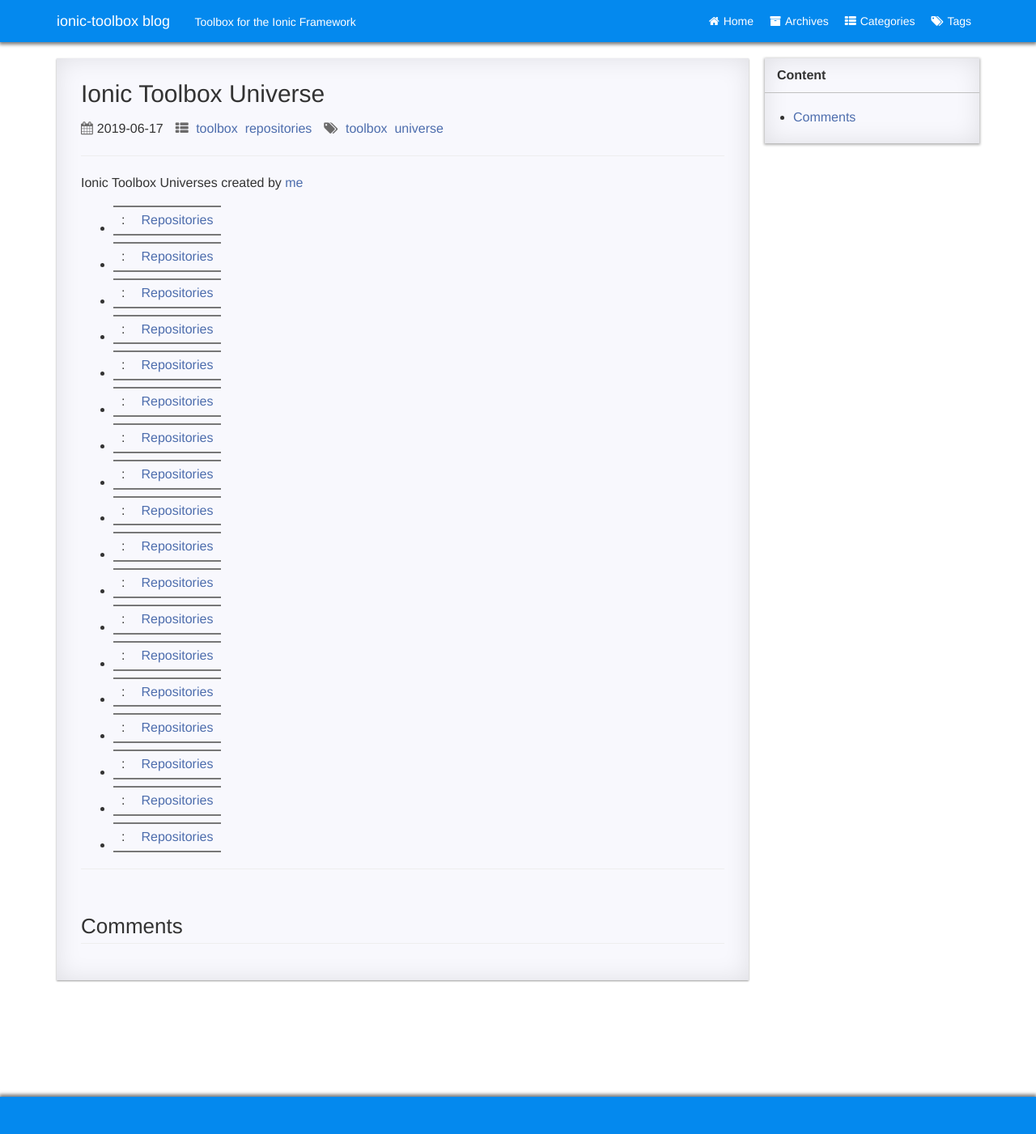
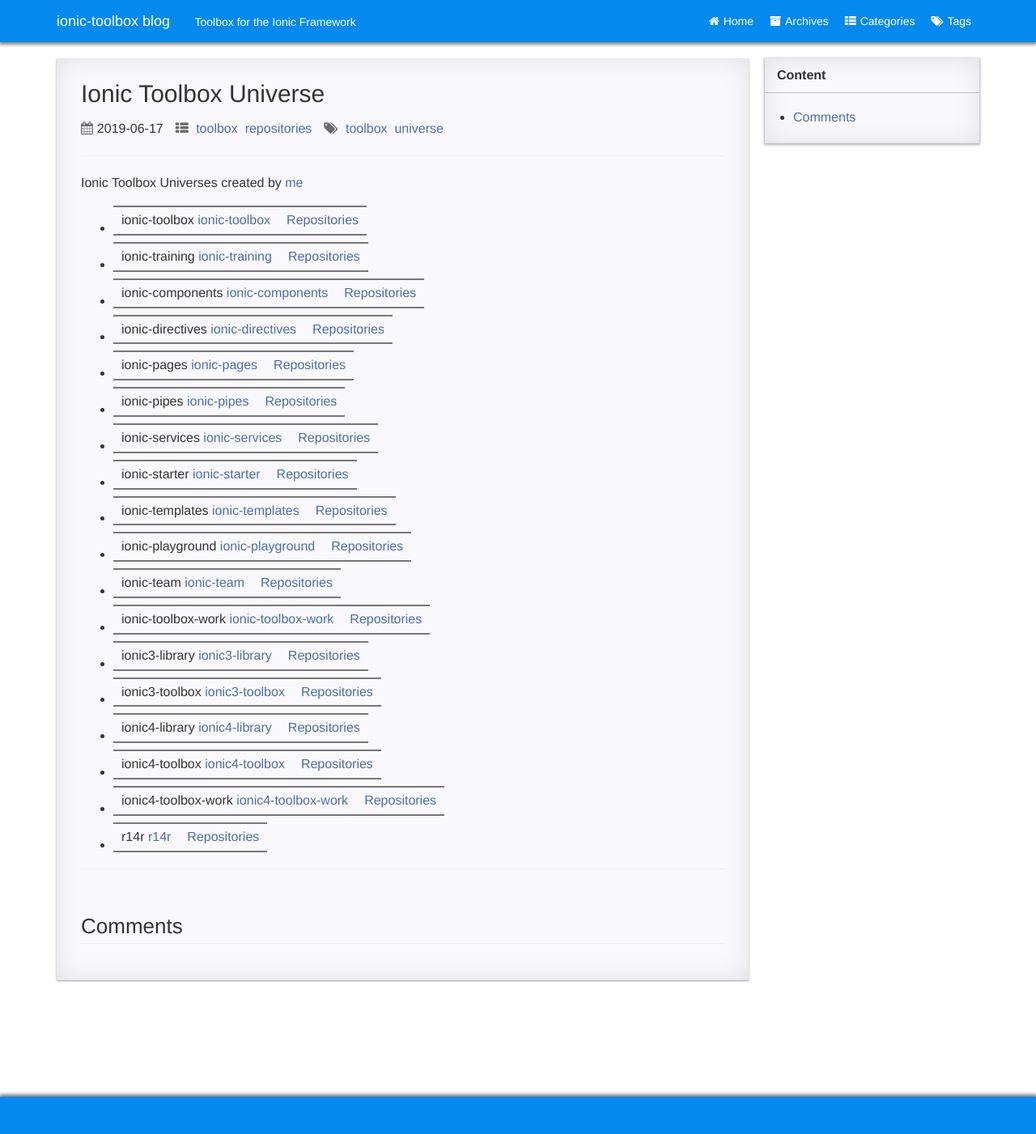
Before and after one commit to r14r/r14r.github.io, a Jekyll site: the page built from _posts/2019-06-17-ionic-toolbox-universe.md, in a window 1280 px wide. Shown: the whole page at 81% size. Built offline with Jekyll 4.4.1, drawn with Linux system fonts in a browser that asks for light colours; a style sheet for code colours, icons or effects is not loaded; some of the changed lines change nothing that is shown.

Commit message:
change: page structure and content

```diff
--- a/_posts/2019-06-17-ionic-toolbox-universe.md
+++ b/_posts/2019-06-17-ionic-toolbox-universe.md
@@ -29,5 +29,5 @@
 Ionic Toolbox Universes created by [me](https://r14r.github.io)
 
 {% for universe in page.universes %}
-- {{link}}: <a href="https://{{link}}.github.io}">{{link}}</a>|<a href="https://github.com/{{link}}">Repositories</a>
+- {{universe}} <a href="https://{{universe}}.github.io}">{{universe}}</a>|<a href="https://github.com/{{universe}}">Repositories</a>
 {% endfor %}
```
